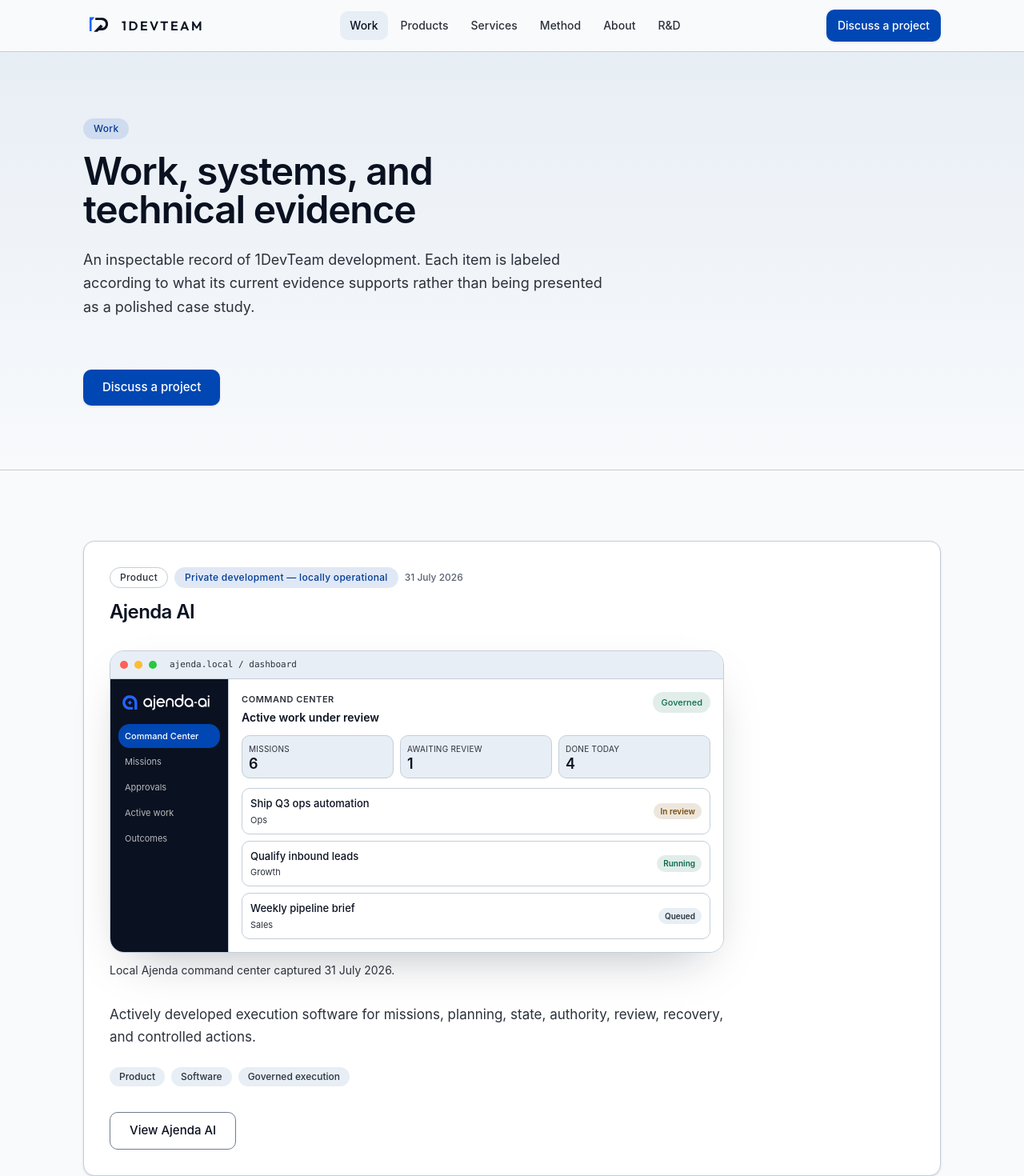
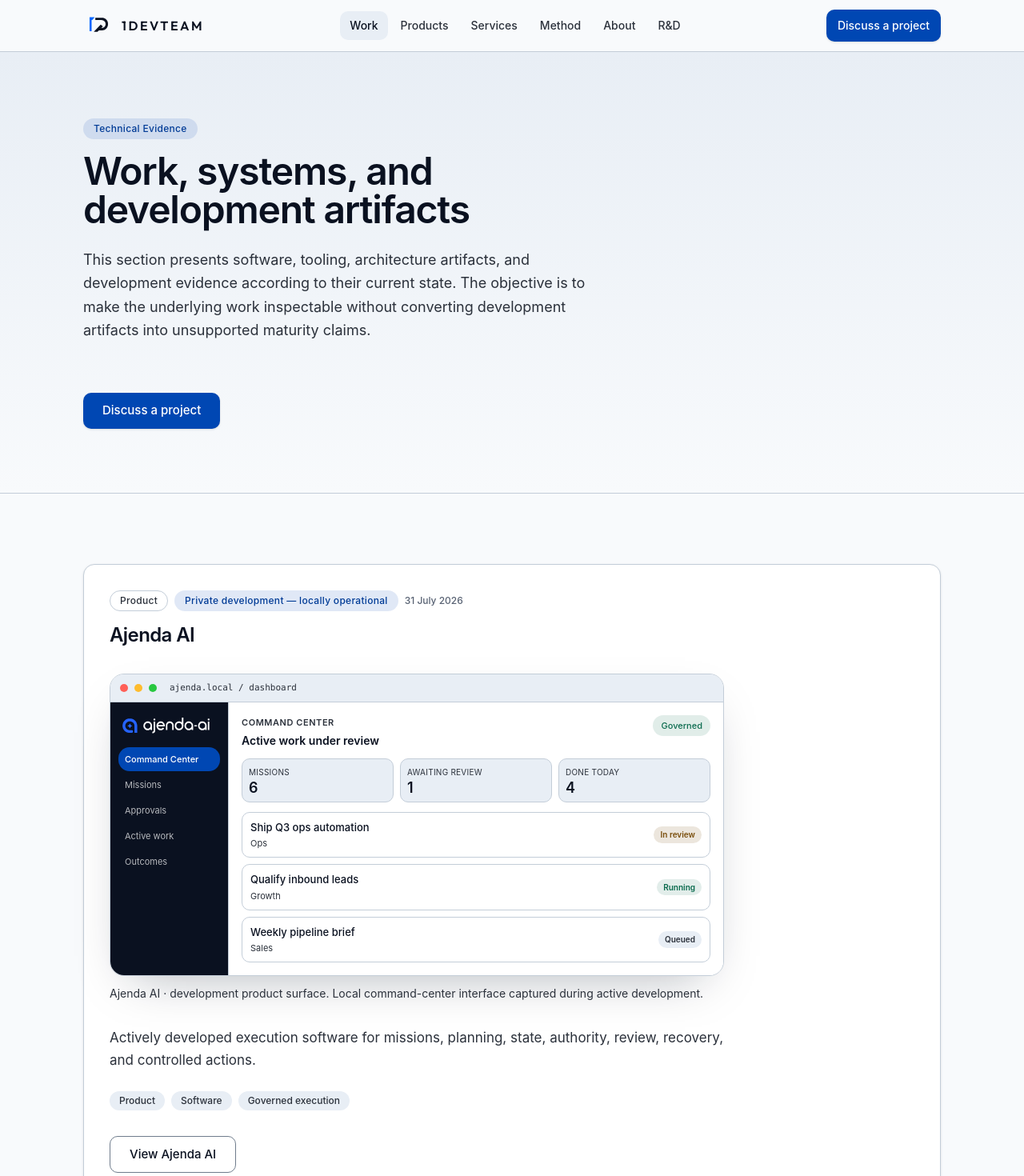
Before and after one commit to 1devteam/1devteam-web, a React (Vite) app: page /work in a window 1280 px wide. Shown: the top 1470 px of the page at 80% size. Built offline with nearby package versions, Linux system fonts and the light colour scheme.

Commit message:
Apply precise technical-evidence wording

```diff
--- a/src/pages/WorkPage.tsx
+++ b/src/pages/WorkPage.tsx
@@ -14,11 +14,15 @@
 export function WorkPage() {
   return (
     <>
-      <Seo title="Work" description="An inspectable record of 1DevTeam development: products, developer tooling, architecture work, and technical artifacts." path="/work" />
+      <Seo
+        title="Work"
+        description="Software, tooling, architecture artifacts, and development evidence from 1DevTeam, presented according to the state supported by current evidence."
+        path="/work"
+      />
       <PageHero
-        eyebrow="Work"
-        title="Work, systems, and technical evidence"
-        description="An inspectable record of 1DevTeam development. Each item is labeled according to what its current evidence supports rather than being presented as a polished case study."
+        eyebrow="Technical Evidence"
+        title="Work, systems, and development artifacts"
+        description="This section presents software, tooling, architecture artifacts, and development evidence according to their current state. The objective is to make the underlying work inspectable without converting development artifacts into unsupported maturity claims."
       >
         <Button asChild><Link to="/contact">Discuss a project</Link></Button>
       </PageHero>
@@ -37,20 +41,35 @@
                   <CardTitle className="text-2xl">{item.title}</CardTitle>
                 </CardHeader>
                 <CardContent>
-                  {item.slug === 'ajenda-ai' && <div className="mb-6 max-w-3xl"><AjendaCommandCenter caption="Local Ajenda command center captured 31 July 2026." /></div>}
+                  {item.slug === 'ajenda-ai' && (
+                    <div className="mb-6 max-w-3xl">
+                      <AjendaCommandCenter caption="Ajenda AI · development product surface. Local command-center interface captured during active development." />
+                    </div>
+                  )}
                   {item.slug === 'snapshot' && (
                     <figure className="mb-6 max-w-3xl overflow-hidden rounded-[var(--radius-md)] border border-[var(--border)] bg-[#214b83]">
                       <img src="/artifacts/snapshot-v10.svg" alt="Snapshot v10 execution in the Ajenda development shell" className="w-full" />
+                      <figcaption className="border-t border-white/10 bg-[#0a1120] px-5 py-4 text-sm leading-relaxed text-slate-200">
+                        <strong className="text-white">Snapshot v10.0 · execution artifact.</strong> Snapshot executed against the Ajenda repository. The captured run indexed 1,376 files and 2,451 routes, reported zero Python parse errors, recorded active Git state, and operated with project writes disabled.
+                      </figcaption>
                     </figure>
                   )}
                   {item.slug === 'architectural-graph' && (
                     <figure className="mb-6 max-w-3xl overflow-hidden rounded-[var(--radius-md)] border border-[var(--border)] bg-white">
                       <img src="/artifacts/mission-composition-graph.svg" alt="Selected decision functions from the Ajenda canonical graph" className="w-full" />
+                      <figcaption className="border-t border-[var(--border)] px-5 py-4 text-sm leading-relaxed text-[var(--text-muted)]">
+                        <strong className="text-[var(--text)]">Ajenda Architectural Graph · architecture artifact.</strong> Deterministic rendering from canonical CI graph data: schema 1.2 · 1,202 nodes · 3,600 edges.
+                      </figcaption>
                     </figure>
                   )}
                   <p className="max-w-3xl text-[17px] leading-relaxed text-[var(--text-muted)]">{item.summary}</p>
-                  <div className="mt-5 flex flex-wrap gap-2">{item.tags.map((tag) => <span key={tag} className="rounded-full bg-[var(--surface)] px-3 py-1 text-xs font-medium text-[var(--text-muted)]">{tag}</span>)}</div>
+                  <div className="mt-5 flex flex-wrap gap-2">
+                    {item.tags.map((tag) => (
+                      <span key={tag} className="rounded-full bg-[var(--surface)] px-3 py-1 text-xs font-medium text-[var(--text-muted)]">{tag}</span>
+                    ))}
+                  </div>
                   {item.slug === 'ajenda-ai' && <div className="mt-6"><Button asChild variant="outline"><Link to="/products/ajenda">View Ajenda AI</Link></Button></div>}
+                  {item.slug === 'pride-protocol' && <div className="mt-6"><Button asChild variant="outline"><Link to="/method">View methodology</Link></Button></div>}
                 </CardContent>
               </Card>
             </article>
```
